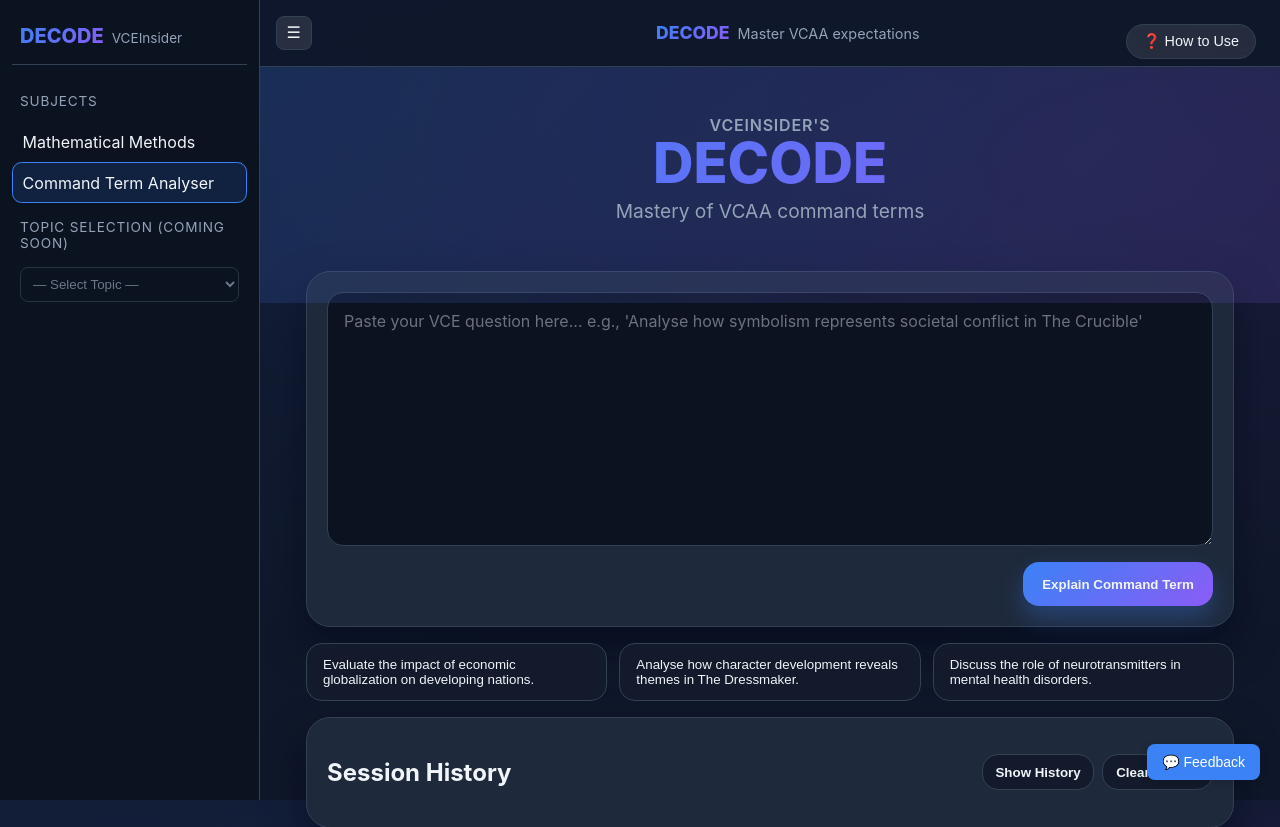
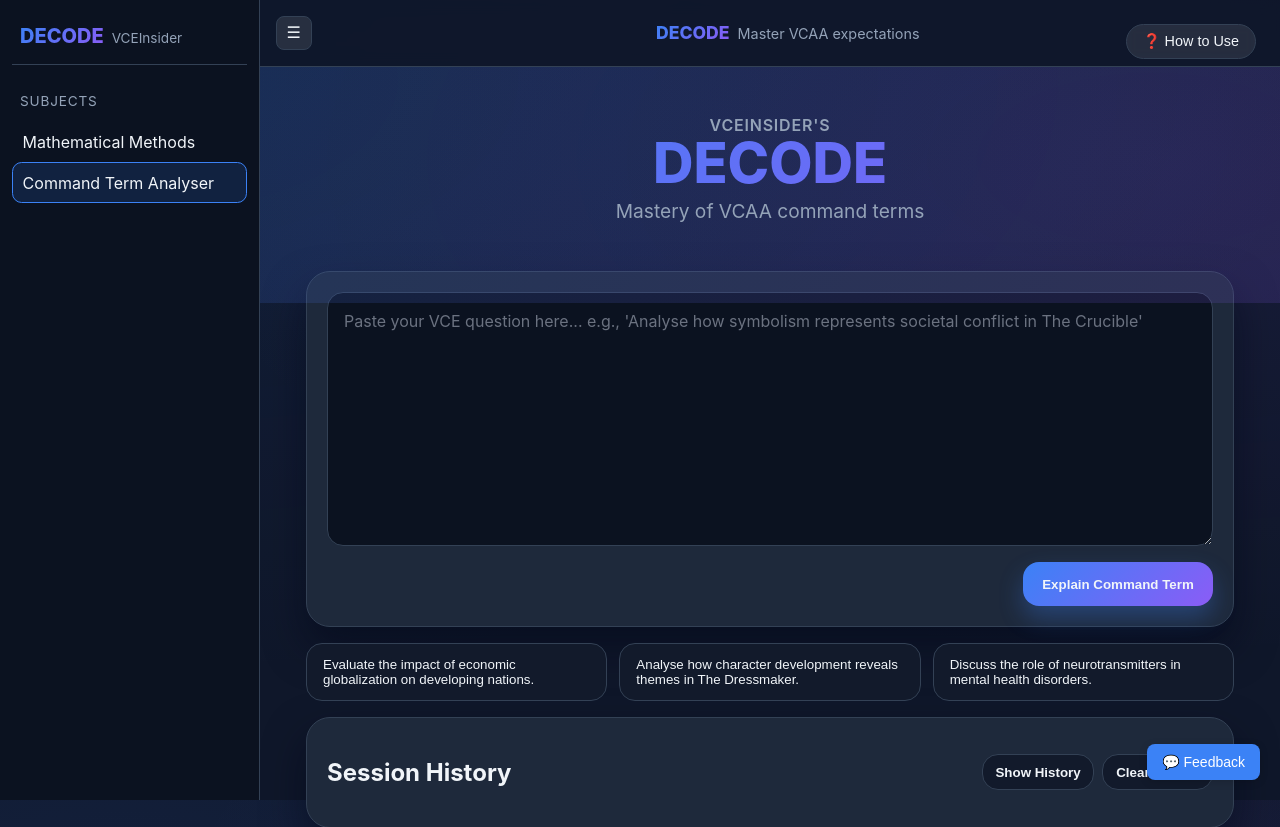
Before and after one commit to hal4petiatharva-lgtm/vcaa-explainer, a Flask app: page / in a window 1280 px wide. Shown: the top 827 px of the page. Run offline with Flask 3, Linux system fonts and the light colour scheme; some libraries are stand-ins or nearby versions.

Commit message:
Update base.html

```diff
--- a/templates/base.html
+++ b/templates/base.html
@@ -6,6 +6,8 @@
     <title>{% block title %}VCEInsider — DECODE{% endblock %}</title>
     <link rel="stylesheet" href="{{ url_for('static', filename='style.css') }}" />
     <script src="https://cdn.jsdelivr.net/npm/marked/marked.min.js"></script>
+    <script src="https://polyfill.io/v3/polyfill.min.js?features=es6"></script>
+    <script id="MathJax-script" async src="https://cdn.jsdelivr.net/npm/mathjax@3/es5/tex-mml-chtml.js"></script>
     {% block head_extra %}{% endblock %}
     <style>
       .layout {
@@ -163,12 +165,6 @@
             </a>
           </li>
         </ul>
-        <div class="section-title">Topic Selection (Coming Soon)</div>
-        <div style="padding: 0.5rem;">
-          <select disabled style="width:100%; padding:0.5rem; border-radius:0.5rem; background:#0b1220; color:var(--muted); border:1px solid var(--border);">
-            <option>— Select Topic —</option>
-          </select>
-        </div>
       </nav>
       <div id="content" class="content">
         <div class="topbar">
```
